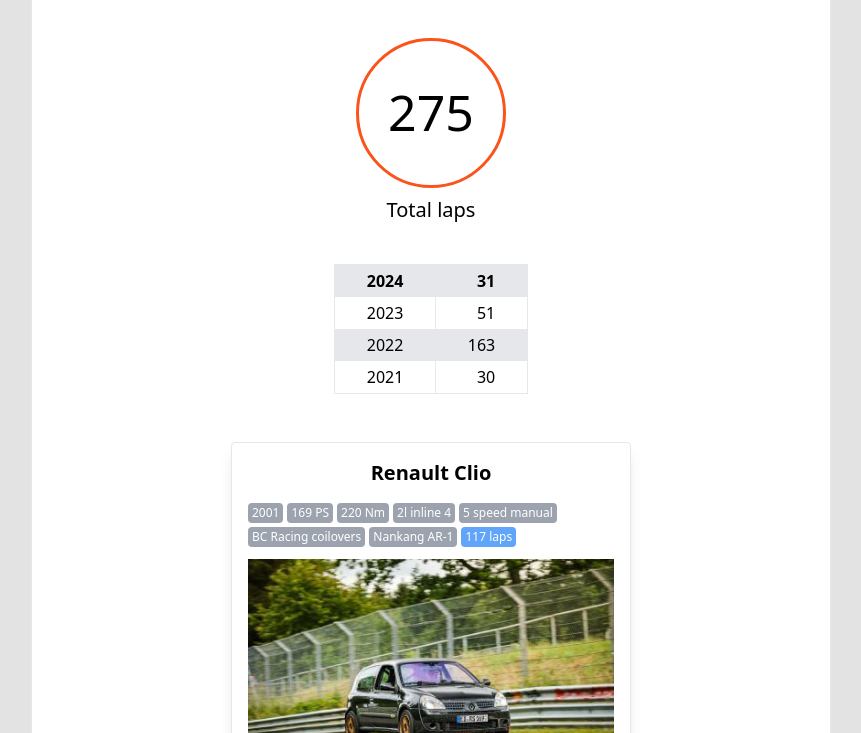
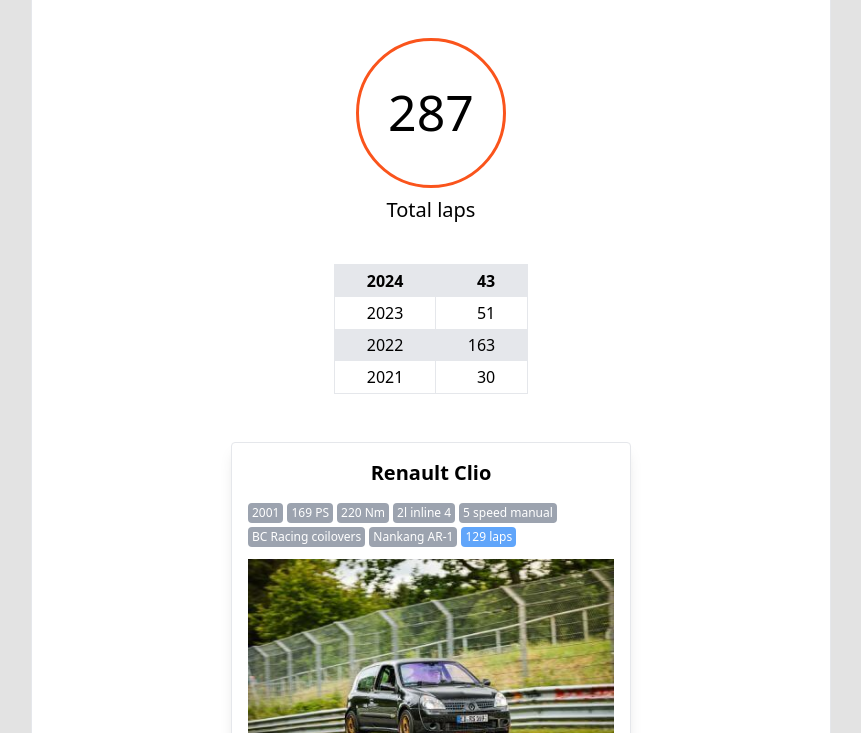
Before and after one commit to mdavid626/speedmasters24, a plain HTML site: page index.html in a window 1280 px wide. Shown: the part 67-800 px from the top of the page, without its empty margins (209-1070 px from the left). Drawn offline with nearby package versions, Linux system fonts and the light colour scheme.

Commit message:
Update numbers

```diff
--- a/index.html
+++ b/index.html
@@ -66,13 +66,13 @@
         <img alt="speedmasters24" src="/images/logo.svg">
       </div>
       <div class="flex flex-col gap-2 items-center">
-        <div class="flex items-center justify-center p-10" style="width: 150px; height: 150px; border: 3px solid #fa541c; border-radius: 50%; font-size: 50px">275</div>
+        <div class="flex items-center justify-center p-10" style="width: 150px; height: 150px; border: 3px solid #fa541c; border-radius: 50%; font-size: 50px">287</div>
         <div class="text-xl">Total laps</div>
       </div>
       <div class="border">
         <div class="font-semibold bg-gray-200 flex">
           <div class="yearColumn">2024</div>
-          <div class="countColumn">31</div>
+          <div class="countColumn">43</div>
         </div>
         <div class="flex">
           <div class="yearColumn">2023</div>
@@ -100,7 +100,7 @@
             <div class="px-1 py-0.5 rounded bg-gray-400 text-white text-xs whitespace-nowrap">5 speed manual</div>
             <div class="px-1 py-0.5 rounded bg-gray-400 text-white text-xs whitespace-nowrap">BC Racing coilovers</div>
             <div class="px-1 py-0.5 rounded bg-gray-400 text-white text-xs whitespace-nowrap">Nankang AR-1</div>
-            <div class="px-1 py-0.5 rounded bg-blue-400 text-white text-xs whitespace-nowrap">117 laps</div>
+            <div class="px-1 py-0.5 rounded bg-blue-400 text-white text-xs whitespace-nowrap">129 laps</div>
           </div>
           <a href="/images/renault-clio-full.jpg">
             <img src="/images/renault-clio-thumbnail.jpg" alt="renault clio" class="carImage" />
```
